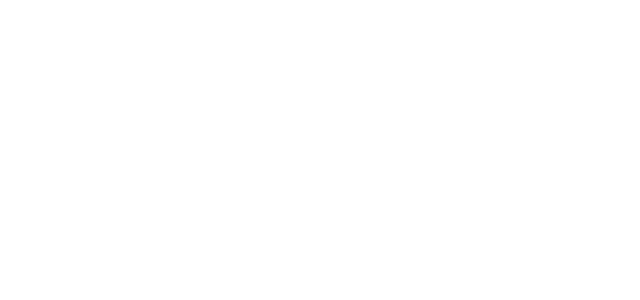
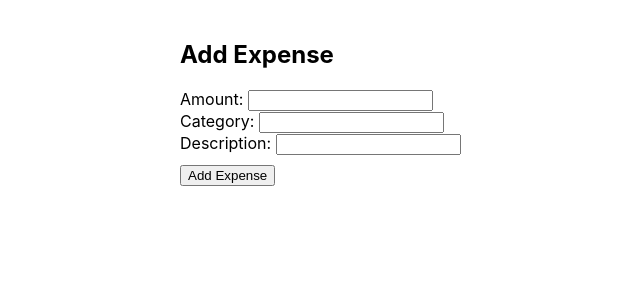
Before and after one commit to hardik1234-cyber/Expense-Tracker-API, a React (Create React App) app in the folder frontend/: page /add-expense in a window 1280 px wide. Before the commit this address had no page. Shown: the top 300 px of the page, without its empty margins (260-900 px from the left). Built offline with nearby package versions, Linux system fonts and the light colour scheme.

Commit message:
add expense button added

```diff
--- a/frontend/src/App.js
+++ b/frontend/src/App.js
@@ -5,6 +5,7 @@
 import Dashboard from "./pages/Dashboard";
 import ReportDashboard from "./pages/ReportDashboard";
 import UserManagement from "./pages/UserManagement";
+import AddExpense from "./pages/AddExpense";
 
 function App() {
   return (
@@ -17,6 +18,7 @@
         <Route path="/dashboard" element={<Dashboard />} />
         <Route path="/reportdashboard" element={<ReportDashboard />} />
         <Route path="/user-management" element={<UserManagement />} />
+        <Route path="/add-expense" element={<AddExpense />} />
       </Routes>
     </Router>
   );
--- /dev/null
+++ b/frontend/src/pages/AddExpense.js
@@ -0,0 +1,80 @@
+import React, { useState } from "react";
+import { useNavigate } from "react-router-dom";
+
+const API_URL = "http://localhost:8000"; // Change if needed
+
+export default function AddExpense() {
+  const [amount, setAmount] = useState("");
+  const [category, setCategory] = useState("");
+  const [description, setDescription] = useState("");
+  const [error, setError] = useState("");
+  const [message, setMessage] = useState("");
+  const navigate = useNavigate();
+
+  const username = localStorage.getItem("username");
+  const token = localStorage.getItem("token");
+
+  const handleSubmit = async (e) => {
+    e.preventDefault();
+    setError(""); setMessage("");
+    try {
+      const res = await fetch(`${API_URL}/add_expense`, {
+        method: "POST",
+        headers: {
+          "Content-Type": "application/json",
+          Authorization: `Bearer ${token}`,
+        },
+        body: JSON.stringify({
+          username,
+          amount: parseFloat(amount),
+          category,
+          description,
+        }),
+      });
+      if (!res.ok) throw new Error((await res.json()).detail || "Failed to add expense");
+      setMessage("Expense added successfully!");
+      setTimeout(() => navigate("/dashboard"), 1200);
+    } catch (err) {
+      setError(err.message);
+    }
+  };
+
+  return (
+    <div style={{ maxWidth: 400, margin: "40px auto" }}>
+      <h2>Add Expense</h2>
+      <form onSubmit={handleSubmit}>
+        <div>
+          <label>Amount: </label>
+          <input
+            type="number"
+            value={amount}
+            required
+            min="0"
+            step="0.01"
+            onChange={e => setAmount(e.target.value)}
+          />
+        </div>
+        <div>
+          <label>Category: </label>
+          <input
+            type="text"
+            value={category}
+            required
+            onChange={e => setCategory(e.target.value)}
+          />
+        </div>
+        <div>
+          <label>Description: </label>
+          <input
+            type="text"
+            value={description}
+            onChange={e => setDescription(e.target.value)}
+          />
+        </div>
+        <button type="submit" style={{ marginTop: 10 }}>Add Expense</button>
+      </form>
+      {message && <div style={{ color: "green", marginTop: 10 }}>{message}</div>}
+      {error && <div style={{ color: "red", marginTop: 10 }}>{error}</div>}
+    </div>
+  );
+}
--- a/frontend/src/pages/ReportDashboard.js
+++ b/frontend/src/pages/ReportDashboard.js
@@ -64,13 +64,16 @@
 
   return (
     <div style={{ padding: "20px" }}>
-      {/* User Icon at top right */}
+      {/* User Icon and Add Expense Button at top right */}
       <div
         style={{
           position: "absolute",
           top: 20,
           right: 30,
           zIndex: 1000,
+          display: "flex",
+          flexDirection: "column",
+          alignItems: "flex-end",
         }}
       >
         <Link to="/user-management" title="User Management">
@@ -87,6 +90,23 @@
           >
             👤
           </span>
+        </Link>
+        {/* Add Expense Button */}
+        <Link to="/add-expense" style={{ marginTop: "20px", textDecoration: "none" }}>
+          <button
+            style={{
+              padding: "8px 18px",
+              backgroundColor: "#6c63ff",
+              color: "white",
+              border: "none",
+              borderRadius: "5px",
+              fontWeight: "bold",
+              fontSize: "1rem",
+              cursor: "pointer",
+            }}
+          >
+            + Add Expense
+          </button>
         </Link>
       </div>
 
```
